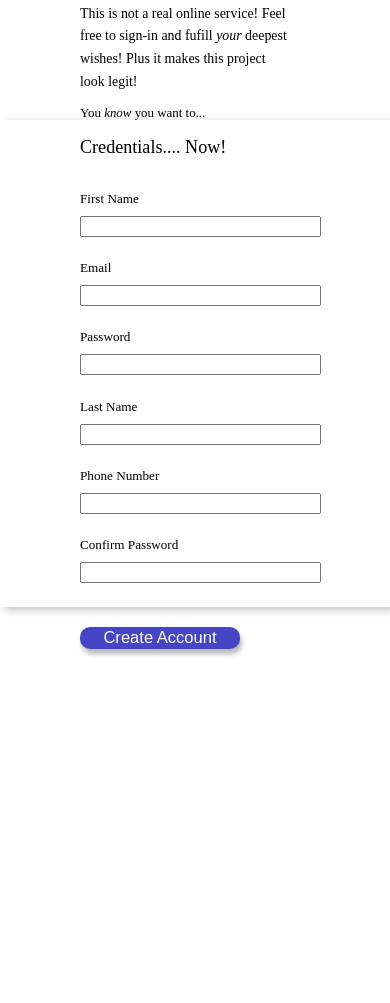
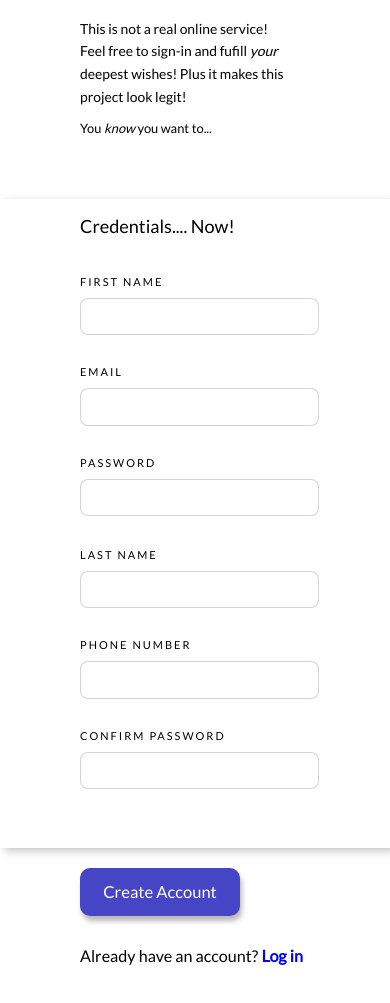
Before and after one commit to Jsbro98/Sign-up-Form, a website: page index.html in a window 390 px wide. Shown: the part 549-1552 px from the top of the page. Before the commit the page ends 1278 px from the top, so only its background shows below. Drawn offline with Linux system fonts and the light colour scheme.

Commit message:
added existing login text and link, changed document font, and adjusted responsivness

```diff
--- a/index.html
+++ b/index.html
@@ -1,6 +1,9 @@
 <!DOCTYPE html>
 <html lang="en">
 <head>
+  <link rel="preconnect" href="https://fonts.googleapis.com">
+  <link rel="preconnect" href="https://fonts.gstatic.com" crossorigin>
+  <link href="https://fonts.googleapis.com/css2?family=Lato&family=Lora:ital,wght@1,500&display=swap" rel="stylesheet">
   <link rel="stylesheet" href="style.css">
   <script src="index.js"></script>
   <meta charset="UTF-8">
@@ -64,6 +67,9 @@
         </div>
       </form>
       <button type="submit" class="create-account-button">Create Account</button>
+      <span class="log-in">Already have an account?
+        <a href="index.html" class="log-in-link">Log in</a>
+      </span>
     </div>
   </div>
 </body>
--- a/style.css
+++ b/style.css
@@ -46,6 +46,9 @@ table {
 
 
 
+* {
+	font-family: 'Lato', sans-serif !important;
+}
 
 
 html {
@@ -85,6 +88,7 @@ em {
 .user-form {
 	box-shadow: 5px 3px 8px rgba(123, 123, 123, 0.44);
 	padding-left: 5rem;
+	padding-bottom: 2em;
 }
 
 .form-column-container {
@@ -105,19 +109,25 @@ em {
 }
 
 input {
-	margin: 1.80em 0;
+	margin: 2em 0;
 	width: max(75%, 10em);
+	height: 2.5em;
+	border-radius: 8px;
+	border: 1px solid rgba(123, 123, 123, 0.325);
 }
 
 label {
-	font-size: calc(.3vw + 12px);
-	text-transform: capitalize;
+	font-size: calc(.25vw + 10px);
+	letter-spacing: 2px;
+	text-transform: uppercase;
 	position: absolute;
+	top: .5em;
 }
 
 .introduction-container {
 	padding-right: max(5rem, 25%);
 	padding-left: 5rem;
+	margin-bottom: 4em;
 }
 
 .introduction {
@@ -139,11 +149,10 @@ label {
 .create-account-button {
 	font-size: calc(.4vw + 15px);
 	position: relative;
-	top: -2rem;
 	margin-left: 5rem;
 	margin-top: 20px;
-	height: max(2rem, 7%);
-	width: max(10rem, 25%);S
+	height: max(3rem, 4vw);
+	width: max(10rem, 25%);
 	text-align: center;
 	border-radius: 10px;
 	color: white;
@@ -152,7 +161,25 @@ label {
 	border: 0;
 }
 
-@media screen and (max-width: 600px) {
+.log-in {
+	font-size: calc(.3vw + 15px);
+	margin-left: 5rem;
+	position: relative;
+	margin-top: 1em;
+}
+
+.log-in-link {
+	text-decoration: none;
+	color: blue;
+	font-weight: bold;
+}
+
+@media screen and (max-width: 722px) {
+
+	.introduction-container {
+		margin-top: 1em;
+	}
+
   .form-column-container {
     flex-direction: column;
   }
@@ -173,4 +200,9 @@ label {
 	.create-account-button {
 		position: static;
 	}
+
+	.log-in {
+		position: static;
+		margin-top: 2em;
+	}
 }
```
